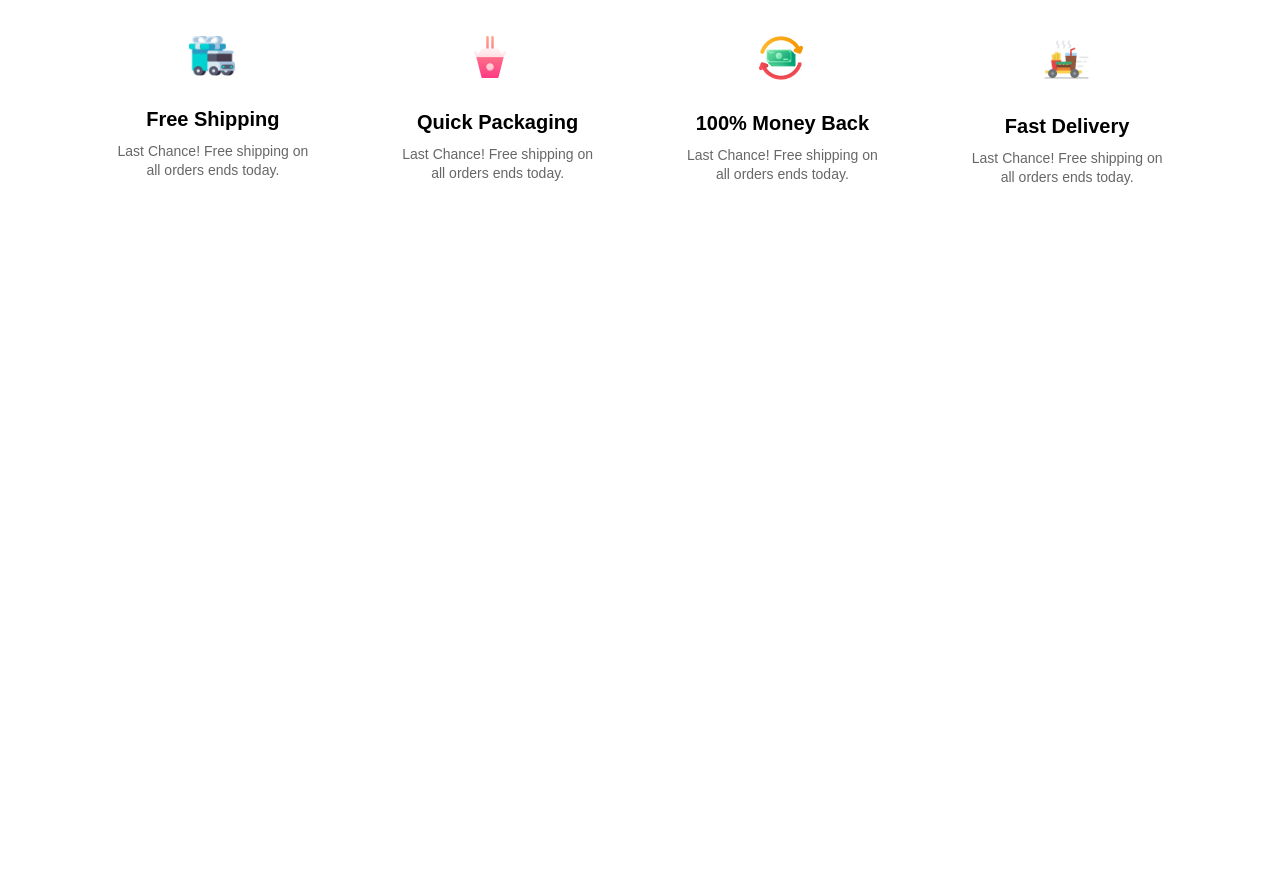
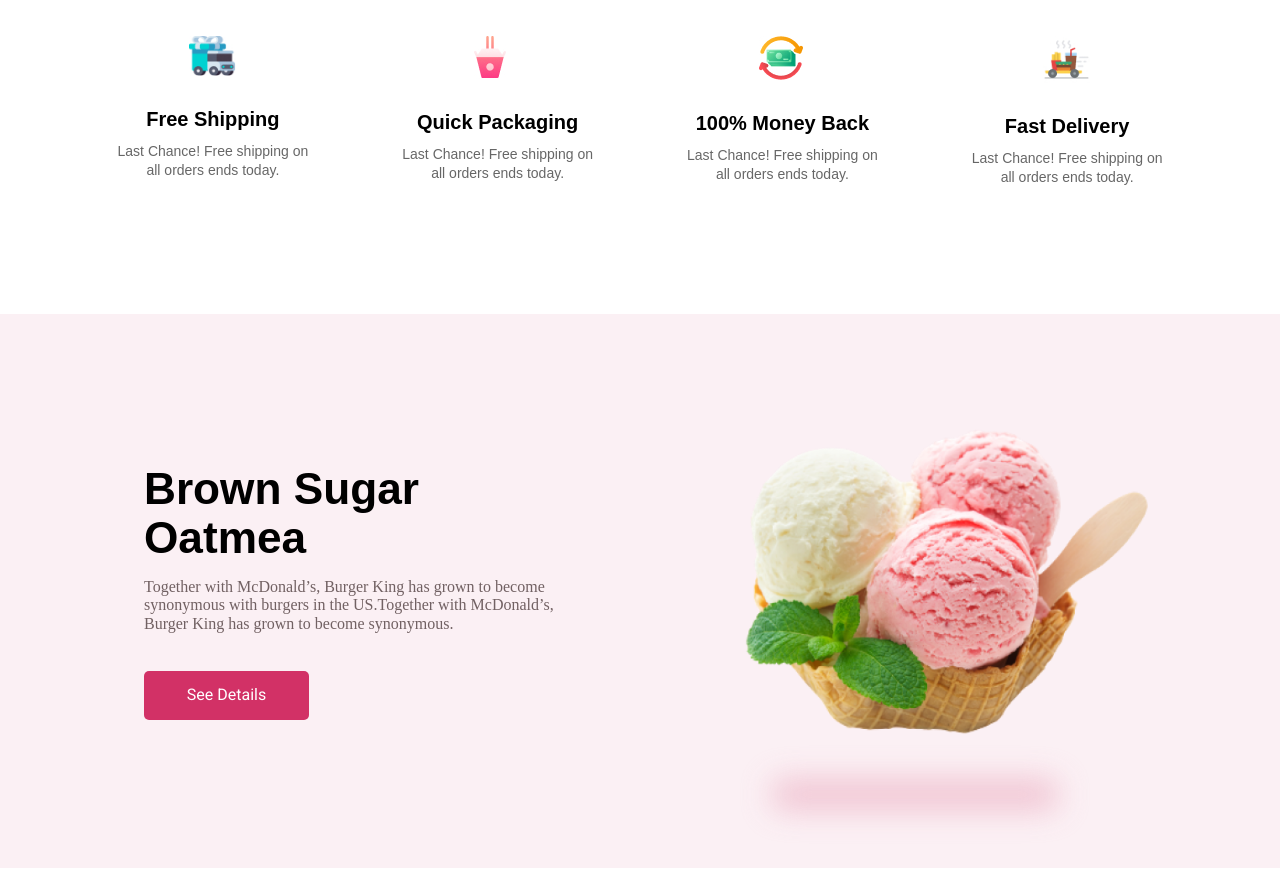
Before and after one commit to AKonevka/ice-cream, a plain HTML site: page index.html in a window 1280 px wide. Shown: the part 926-1796 px from the top of the page. Before the commit the page ends 1240 px from the top, so only its background shows below. Drawn offline with Linux system fonts and the light colour scheme; files whose address does not match are found by name; a web font is replaced by a local one.

Commit message:
Add files via upload
сделал 3 секцию

```diff
--- a/css/style.css
+++ b/css/style.css
@@ -255,3 +255,74 @@ h6 {
     color: rgba(0, 0, 0, 0.6);
 
 }
+
+.order {
+    background: rgba(242, 206, 218, 0.3);
+    height: 554px;
+}
+
+
+
+.order__container {
+    display: flex;
+    align-items: center;
+}
+
+.order__img-wrap {
+    width: 50%;
+    position: relative;
+}
+
+.order__img {
+    width: 100%;
+    height: 100%;
+    object-fit: contain;
+    position: relative;
+}
+
+.order__img-wrap::after {
+    content: "";
+    position: absolute;
+    width: 283px;
+    height: 27.07px;
+    background: #EDB5C7;
+    opacity: 0.87;
+    filter: blur(16px);
+    bottom: 62px;
+    left: 50%;
+    transform: translateX(-50%);
+}
+
+.order__desc {
+    width: 50%;
+    display: flex;
+    justify-content: center;
+}
+
+
+.order__action {
+    max-width: 442px;
+}
+
+.action__title {
+    font-family: 'Hind Madurai', sans-serif;
+    font-weight: 600;
+    font-size: 44.2px;
+    line-height: 49px;
+    margin-bottom: 16.04px;
+    max-width: 349px;
+}
+
+.action__text {
+    height: 58.16px;
+    left: 252px;
+    top: 1517.9px;
+    color: rgba(21, 1, 1, 0.6);
+    margin-bottom: 35px;
+}
+
+.btn {}
+
+.action__btn {
+    font-family: 'Roboto', sans-serif;
+}
--- a/index.html
+++ b/index.html
@@ -105,6 +105,23 @@
                 </ul>
             </div>
         </section>
+        <section class="order">
+            <div class="container order__container">
+
+                <div class="order__desc">
+                    <div class="action order__action">
+                        <div class="action__title">Brown Sugar Oatmea</div>
+                        <div class="action__text">Together with McDonald’s, Burger King has grown to become synonymous
+                            with burgers in the US.Together with McDonald’s, Burger King has grown to become synonymous.
+                        </div>
+                        <button class="btn action__btn">See Details</button>
+                    </div>
+                </div>
+                <div class="order__img-wrap">
+                    <img src="img/content/1.png" alt="" class="order__img">
+                </div>
+            </div>
+        </section>
     </div>
 </body>
 
```
Also changed, not shown: img/content/1.png (added), img/content/ice-cream11.jpg (added), img/content/мороженка11.jpg (added), 1 other file.
